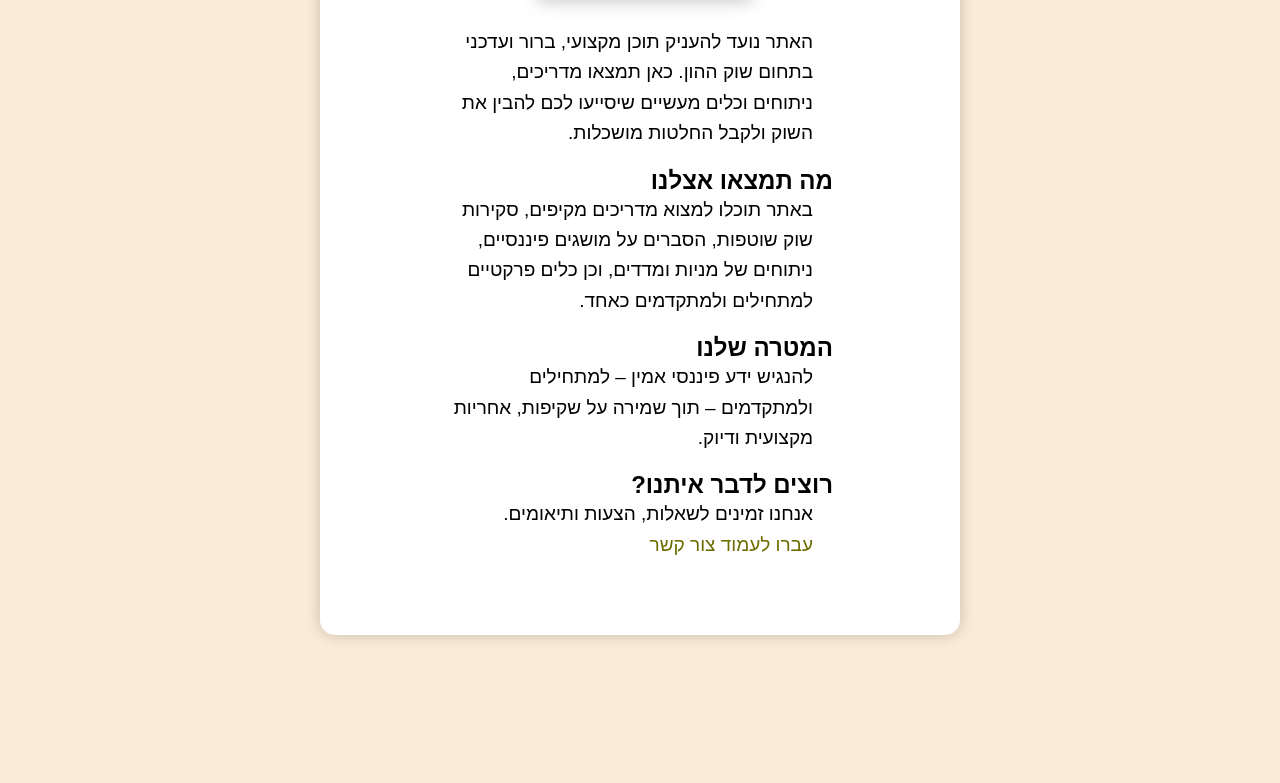
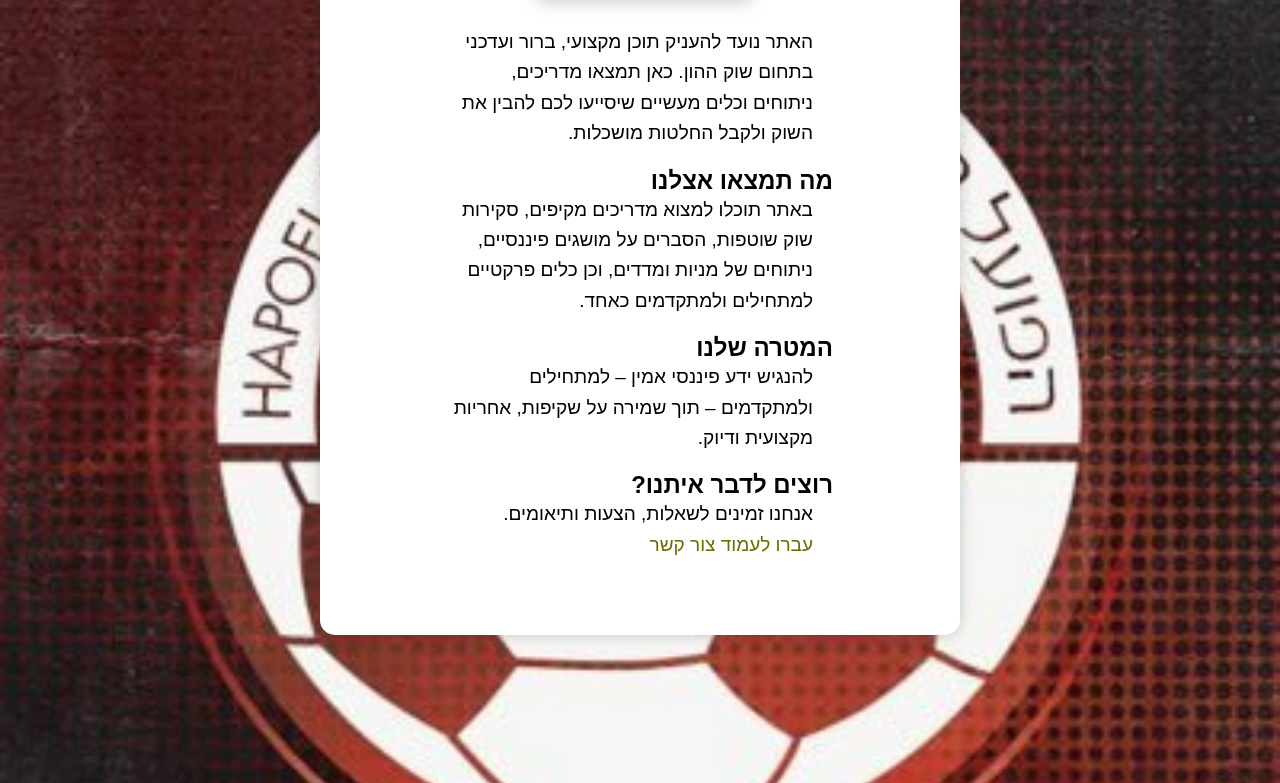
Before and after one commit to inon17/Inon-Nashnaz, a plain HTML site: page about.HTML in a window 1280 px wide. Shown: the part 271-1054 px from the top of the page. Drawn offline with Linux system fonts and the light colour scheme.

Commit message:
project123

```diff
--- a/market-theme.css
+++ b/market-theme.css
@@ -82,9 +82,12 @@ strong {
   box-sizing: border-box;
 }
 body {
-  font-family: Arial, sans-serif;               /* גופן קריא ונפוץ */
+  margin: 0;
+  background: url('BEERSHEVS.jpg') no-repeat   ;
+  background-size: cover;
+  font-family: Arial, sans-serif;
   padding: 60px 0; /* ריווח עליון ותחתון */
-  background-color: antiquewhite;
+
   text-align: left;              /* יישור טקסט לשמאל */
   height: 100%;                  /* גורם לכל העמוד למלא את כל גובה המסך */
   display: flex;                 /* תצוגה גמישה */
```
Also changed, not shown: index.html (+1 -1 lines), TechAnalysis.html (line endings or trailing spaces).
